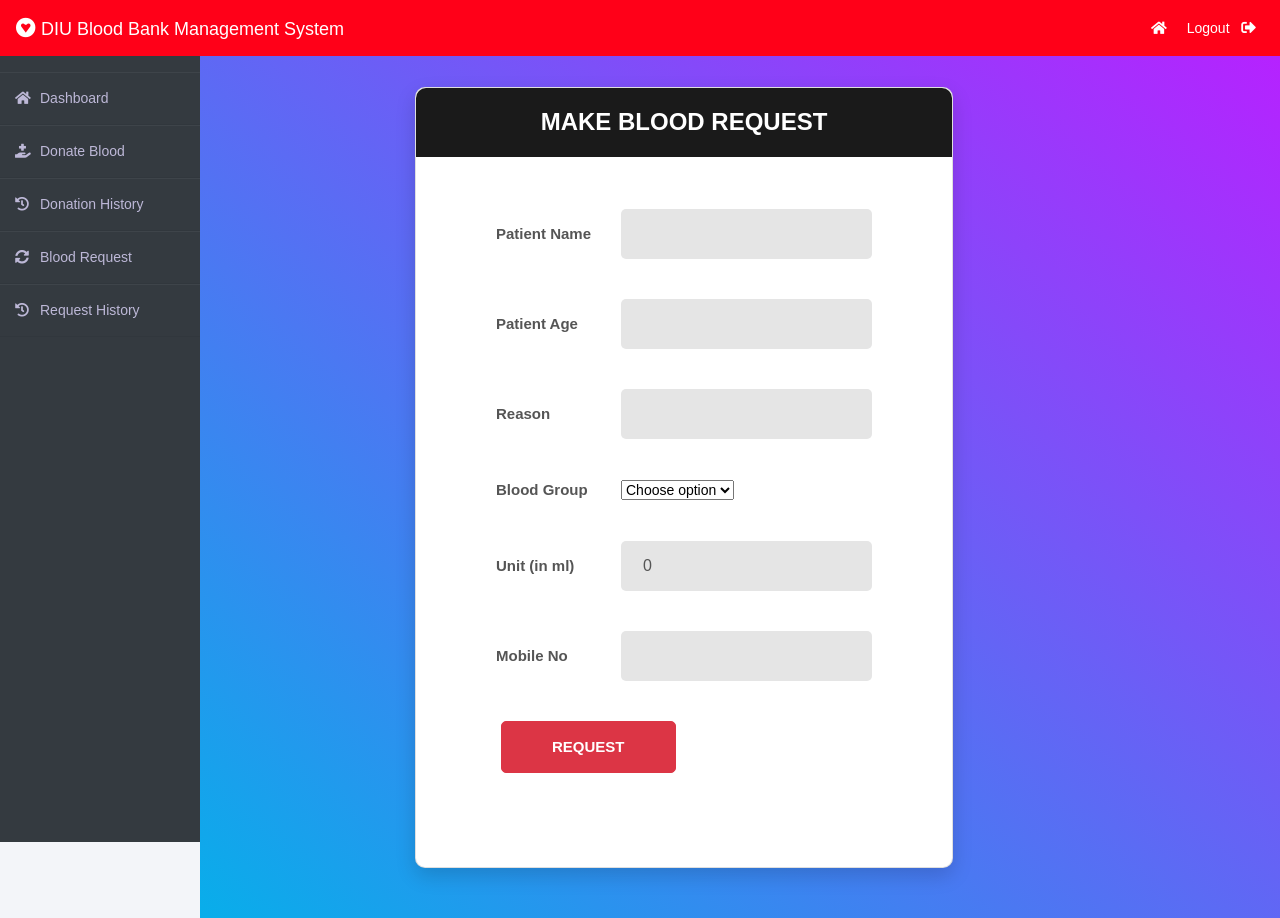
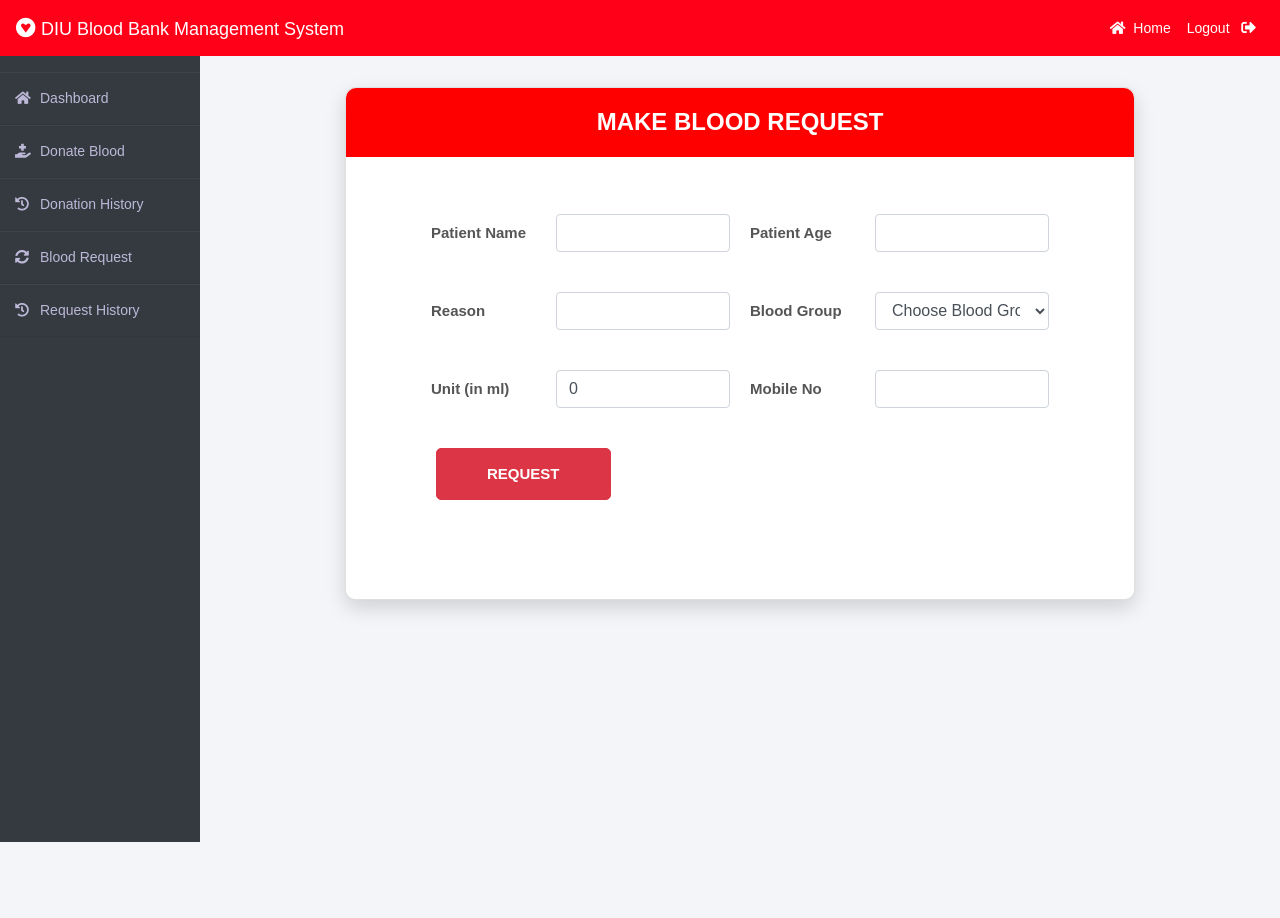
Before and after one commit to itskmhasan/bloodbankmanagement, a Django app: page /donor/make-request in a window 1280 px wide. After the commit the page ends 842 px from the top, so only its background shows below. Run offline with Django 3.2, Linux system fonts and the light colour scheme; some libraries are stand-ins or nearby versions.

Commit message:
Update Form

```diff
--- a/static/css/main.css
+++ b/static/css/main.css
@@ -748,7 +748,7 @@ input {
 
 .card-5 .card-heading {
   padding: 20px 0;
-  background: #1a1a1a;
+  background: #ff0000;
   -webkit-border-top-left-radius: 10px;
   -moz-border-radius-topleft: 10px;
   border-top-left-radius: 10px;
--- a/templates/donor/donorbase.html
+++ b/templates/donor/donorbase.html
@@ -174,7 +174,7 @@
         <ul class="navbar-nav ml-auto">
             <li class="nav-item">
                 <a class="nav-link" style="color: white;" href="/"><i
-                        class="fas fa-home"></i>&nbsp; {{ request.user.username }} </a>
+                        class="fas fa-home"></i>&nbsp; Home </a>
             </li>
             <li class="nav-item">
                 <a class="nav-link" style="color: white;" href="/logout">Logout &nbsp; <i
--- a/templates/donor/donorsignup.html
+++ b/templates/donor/donorsignup.html
@@ -24,7 +24,7 @@
 
 
 
-    <div class="page-wrapper bg-gra-03 p-t-45 p-b-50">
+    <div class="page-wrapper bg-gra-02 p-t-45 p-b-50">
         <div class="wrapper wrapper--w790">
             <br><br><br>
             <div class="card card-5">
--- a/templates/donor/makerequest.html
+++ b/templates/donor/makerequest.html
@@ -11,51 +11,56 @@
 
         <link href="{% static "css/main.css" %}" rel="stylesheet" media="all">
     </head>
-    <div class="page-wrapper bg-gra-03 p-t-45 p-b-50">
+    <div class="page-wrapper p-t-45 p-b-50">
         <div class="wrapper wrapper--w790">
 
-            <div style="margin-left: 70px;" class="card card-5">
+            <div class="card card-5">
                 <div class="card-heading">
                     <h2 class="title">MAKE BLOOD REQUEST</h2>
                 </div>
                 <div class="card-body">
                     <form method="POST" autocomplete="off" enctype="multipart/form-data">
                         {% csrf_token %}
-
+                        <div class="row">
+                            <div class="col-6">
                                 <div class="form-row">
                                     <div class="name">Patient Name</div>
                                     <div class="value">
                                         <div class="input-group">
-                                    {% render_field request_form.patient_name|attr:'required:true' class="input--style-5" %}
+                                            {% render_field request_form.patient_name|attr:'required:true' class="form-control" %}
                                         </div>
                                     </div>
                                 </div>
-
+                            </div>
+                            <div class="col-6">
                                 <div class="form-row">
                                     <div class="name">Patient Age</div>
                                     <div class="value">
                                         <div class="input-group">
-                                    {% render_field request_form.patient_age|attr:'required:true' class="input--style-5" %}
+                                            {% render_field request_form.patient_age|attr:'required:true' class="form-control" %}
                                         </div>
                                     </div>
                                 </div>
-
+                            </div>
+                            <div class="col-6">
                                 <div class="form-row">
                                     <div class="name">Reason</div>
                                     <div class="value">
                                         <div class="input-group">
-                                    {% render_field request_form.reason|attr:'required:true' class="input--style-5" %}
+                                            {% render_field request_form.reason|attr:'required:true' class="form-control" %}
                                         </div>
                                     </div>
                                 </div>
-
+                            </div>
+                            <div class="col-6">
                                 <div class="form-row">
                                     <div class="name">Blood Group</div>
                                     <div class="value">
                                         <div class="input-group">
                                             <div class="rs-select2 js-select-simple select--no-search">
-                                        <select name="bloodgroup">
-                                            <option disabled="disabled" selected="selected">Choose option</option>
+                                                <select name="bloodgroup" class="form-control">
+                                                    <option disabled="disabled" selected="selected">Choose Blood Group
+                                                    </option>
                                                     <option>O+</option>
                                                     <option>O-</option>
                                                     <option>A+</option>
@@ -70,27 +75,30 @@
                                         </div>
                                     </div>
                                 </div>
-
+                            </div>
+                            <div class="col-6">
                                 <div class="form-row">
                                     <div class="name">Unit (in ml)</div>
                                     <div class="value">
                                         <div class="input-group">
-                                    {% render_field request_form.unit|attr:'required:true' class="input--style-5" %}
+                                            {% render_field request_form.unit|attr:'required:true' class="form-control" %}
                                         </div>
                                     </div>
                                 </div>
+                            </div>
+                            <div class="col-6">
                                 <div class="form-row">
                                     <div class="name">Mobile No</div>
                                     <div class="value">
                                         <div class="input-group">
-                                    {% render_field request_form.mobile|attr:'required:true' class="input--style-5" %}
+                                            {% render_field request_form.mobile|attr:'required:true' class="form-control" %}
                                         </div>
                                     </div>
                                 </div>
-
-
-                        <div>
+                            </div>
+                            <div class="col-6">
                                 <button class="btn btn--radius-2 btn-danger" type="submit">REQUEST</button>
+                            </div>
                         </div>
                     </form>
                     <br>
```
Also changed, not shown: templates/blood/navbar.html (+4 -5 lines), templates/donor/donate_blood.html (+26 -15 lines), templates/donor/donorlogin.html (+20 -20 lines). Lines whose indentation alone changed are shown as unchanged.
